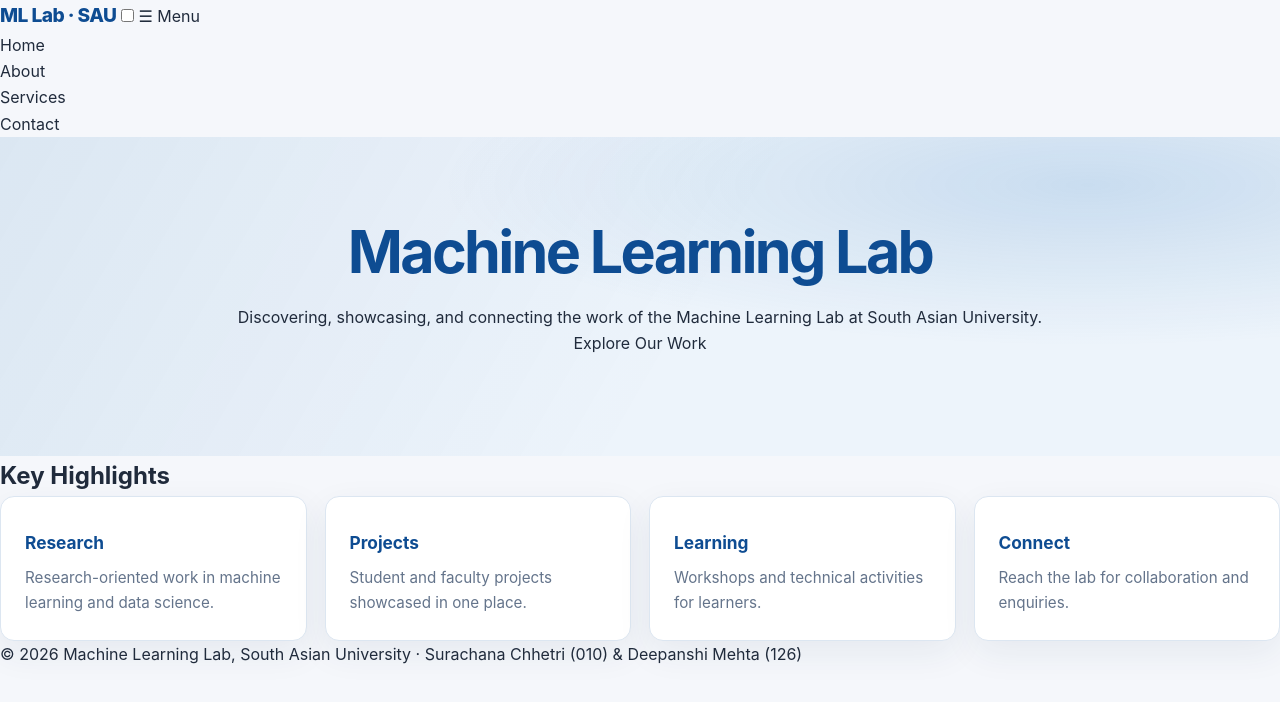
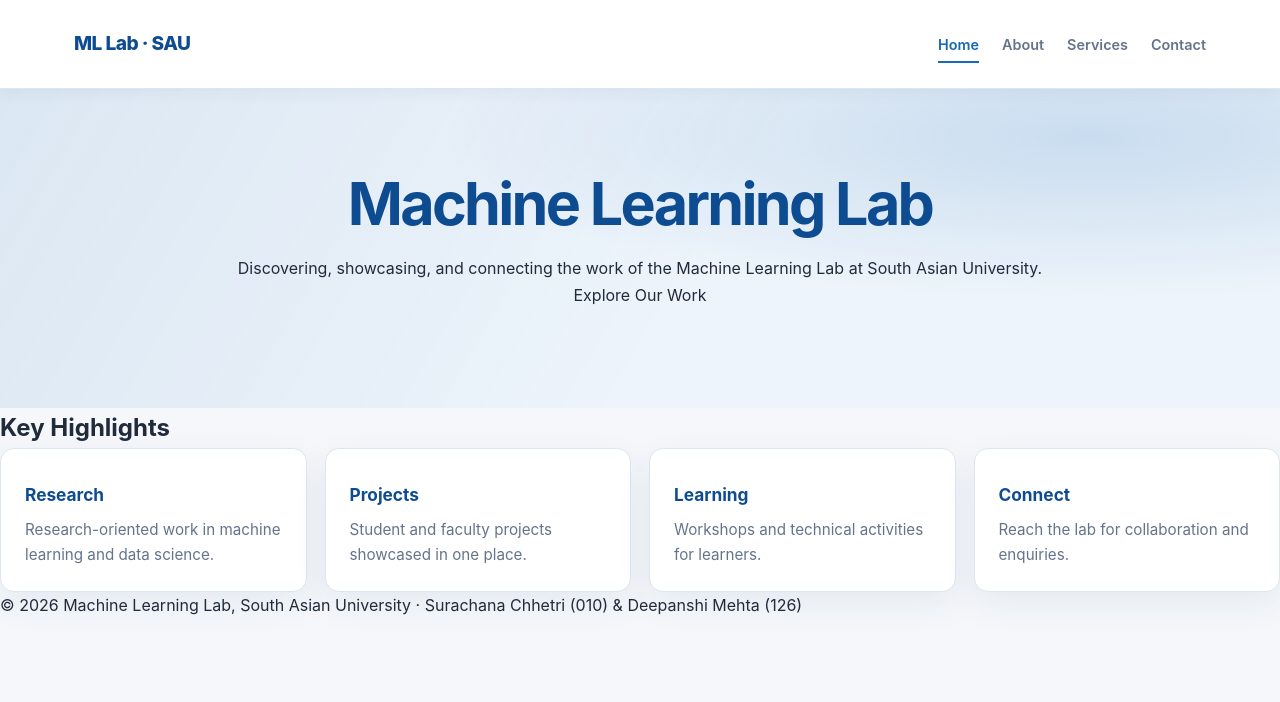
Before and after one commit to SurachanaChhetri/sau-ml-lab, a plain HTML site: page index.html in a window 1280 px wide. Drawn offline with Linux system fonts and the light colour scheme.

Commit message:
Fix styling on Index page

```diff
--- a/index.html
+++ b/index.html
@@ -8,17 +8,22 @@
 <script src="js/script.js" defer></script>
 </head>
 <body>
-<header><nav>
-<span class="logo">ML Lab · SAU</span>
-<input type="checkbox" id="menu-toggle" class="menu-check" aria-label="Toggle menu">
-<label for="menu-toggle" class="hamburger" aria-hidden="true">&#9776; Menu</label>
-<ul>
-<li><a href="index.html" class="active">Home</a></li>
-<li><a href="about.html">About</a></li>
-<li><a href="services.html">Services</a></li>
-<li><a href="contact.html">Contact</a></li>
-</ul>
-</nav></header>
+<header class="site-header">
+    <nav class="nav-container" aria-label="Main navigation">
+
+        <a class="logo" href="index.html">
+            ML Lab · SAU
+        </a>
+
+        <ul class="nav-links">
+            <li><a href="index.html" class="active">Home</a></li>
+            <li><a href="about.html">About</a></li>
+            <li><a href="services.html">Services</a></li>
+            <li><a href="contact.html">Contact</a></li>
+        </ul>
+
+    </nav>
+</header>
 <section class="hero">
 <h1>Machine Learning Lab</h1>
 <p>Discovering, showcasing, and connecting the work of the Machine Learning Lab at South Asian University.</p>
```
